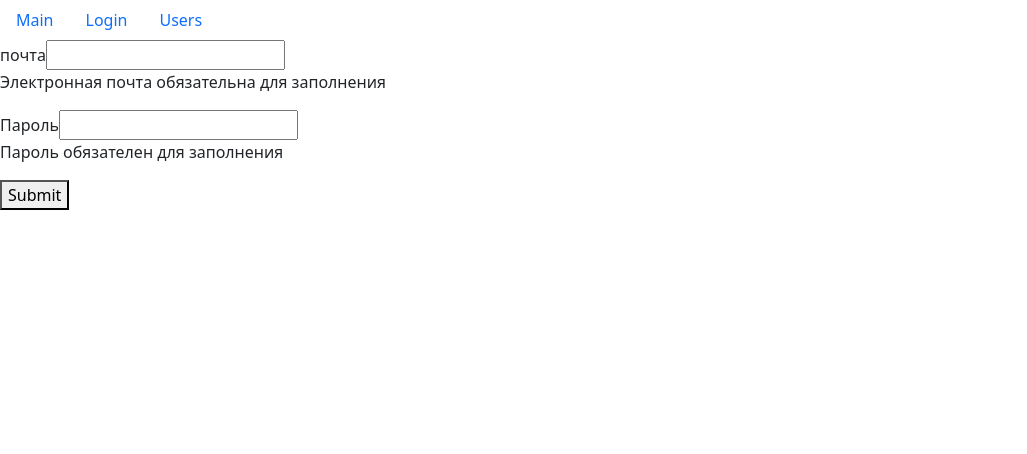
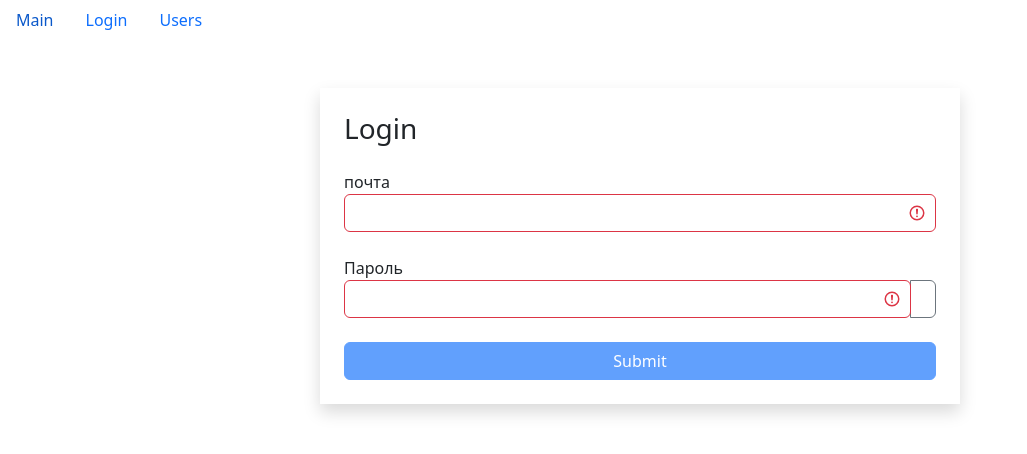
Before and after one commit to AkifHAciyev/repeat-react, a React (Create React App) app: page /login in a window 1280 px wide. Shown: the top 454 px of the page, without its empty margins (0-1027 px from the left). Built offline with nearby package versions, Linux system fonts and the light colour scheme.

Commit message:
add volidation login & classes

```diff
--- a/package.json
+++ b/package.json
@@ -13,7 +13,9 @@
     "material-icons-react": "^1.0.4",
     "prop-types": "^15.8.1",
     "react": "^18.2.0",
+    "react-bootstrap-icons": "^1.9.1",
     "react-dom": "^18.2.0",
+    "react-icons": "^4.4.0",
     "react-router-dom": "^6.4.2",
     "react-scripts": "5.0.1",
     "web-vitals": "^2.1.4"
--- a/src/components/textField.jsx
+++ b/src/components/textField.jsx
@@ -1,18 +1,45 @@
-import React from "react";
+import React, { useState } from "react";
 import PropTypes from "prop-types";
 
 const TextField = ({ lable, type, name, value, onChange, error }) => {
+    const [showPassword, setShowPassword] = useState(false);
+
+    const getInputClasses = () => {
+        return `form-control ${error ? "is-invalid" : ""}`;
+    };
+
+    const toggleShowPassword = () => {
+        setShowPassword((prevState) => !prevState);
+    };
+
     return (
-        <div>
+        <div className="mb-4">
             <label htmlFor={name}>{lable}</label>
+            <div className="input-group has-validation">
                 <input
-                type={type}
+                    type={showPassword ? "text" : type}
                     id={name}
                     name={name}
                     value={value}
                     onChange={onChange}
+                    className={getInputClasses()}
                 />
-            {error && <p>{error}</p>}
+                {type === "password" && (
+                    <button
+                        className="btn btn-outline-secondary"
+                        type="button"
+                        onClick={toggleShowPassword}
+                    >
+                        <i
+                            className={
+                                "bi bi-eye" + (showPassword ? "-slash" : "")
+                            }
+                        ></i>
+                    </button>
+                )}
+            </div>
+
+            {error && <div className="invalid-feedback"> {error}</div>}
         </div>
     );
 };
--- a/src/layouts/login.jsx
+++ b/src/layouts/login.jsx
@@ -45,6 +45,8 @@ const Login = () => {
         return Object.keys(errors).length === 0;
     };
 
+    const isValid = Object.keys(errors).length === 0;
+
     useEffect(() => {
         validate();
     }, [data]);
@@ -58,6 +60,10 @@ const Login = () => {
     };
 
     return (
+        <div className="container-fluid mt-5">
+            <div className="row">
+                <div className="col-md-6 offset-md-3 shadow p-4">
+                    <h3 className="mb-4">Login</h3>
                     <form onSubmit={handleSubmit}>
                         <TextField
                             lable="почта"
@@ -74,8 +80,17 @@ const Login = () => {
                             onChange={handleChange}
                             error={errors.password}
                         />
-            <button type="submit">Submit</button>
+                        <button
+                            type="submit"
+                            disabled={!isValid}
+                            className="btn btn-primary w-100 mx-auto"
+                        >
+                            Submit
+                        </button>
                     </form>
+                </div>
+            </div>
+        </div>
     );
 };
 
```
Also changed, not shown: 1 other file (tests, documents, lock files or other folders). Lines whose indentation alone changed are shown as unchanged.
